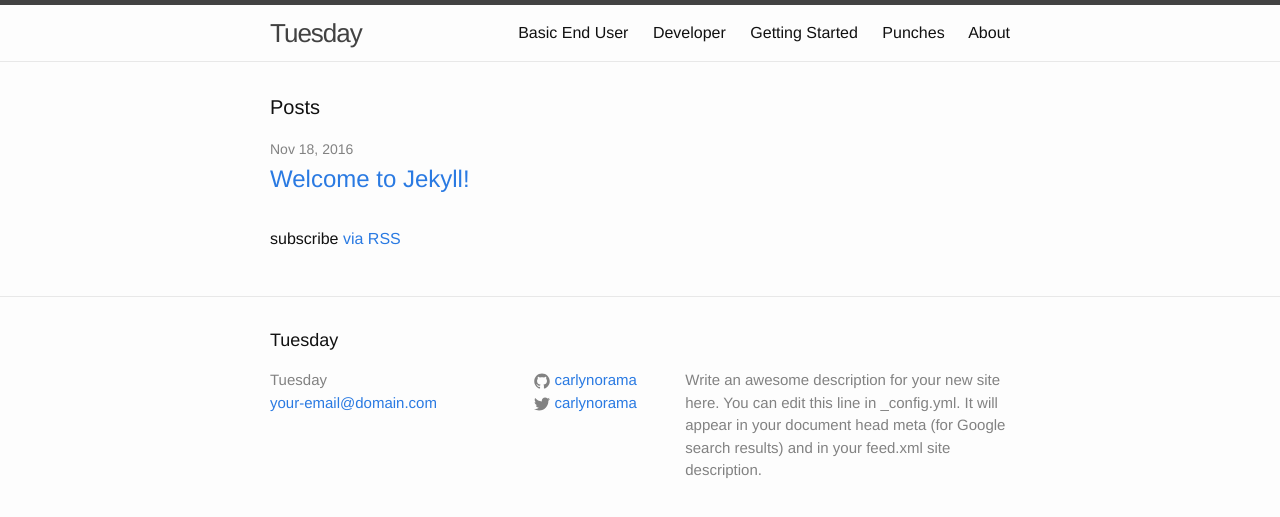
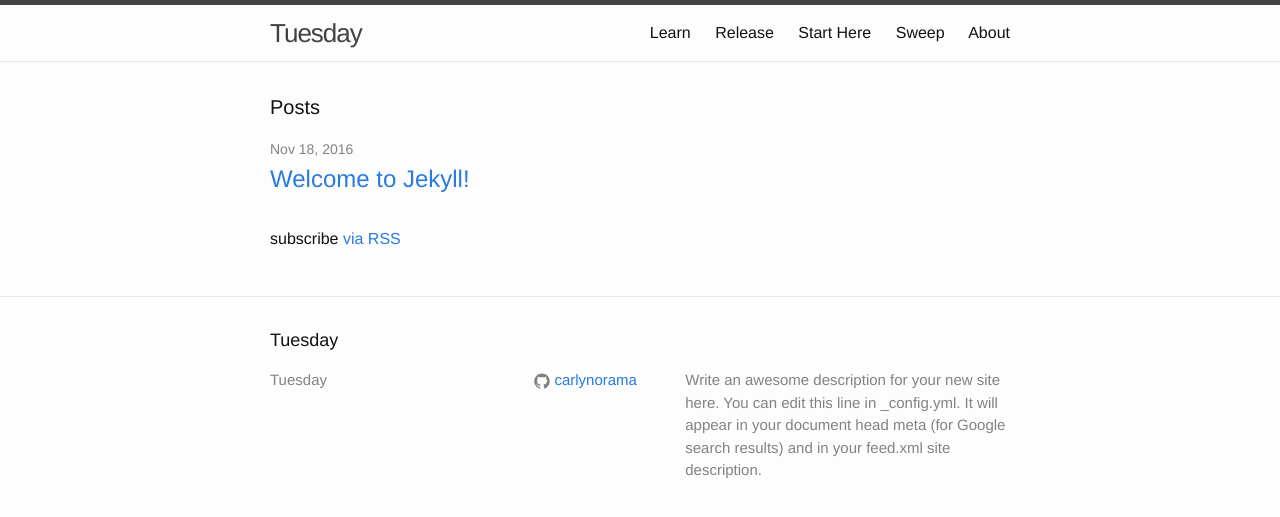
Before and after one commit to CRASHSpace/tuesday, a Jekyll site: the page built from index.html, in a window 1280 px wide. Shown: the top 517 px of the page. Built offline with Jekyll 4.4.1, drawn with Linux system fonts in a browser that asks for light colours.

Commit message:
Started adding content

```diff
--- a/_config.yml
+++ b/_config.yml
@@ -7,14 +7,14 @@
 
 # Site settings
 title: Tuesday
-email: your-email@domain.com
+#email: your-email@domain.com
 description: > # this means to ignore newlines until "baseurl:"
   Write an awesome description for your new site here. You can edit this
   line in _config.yml. It will appear in your document head meta (for
   Google search results) and in your feed.xml site description.
 baseurl: "" # the subpath of your site, e.g. /blog
 url: "http://carlynorama.github.io/tuesday" # the base hostname & protocol for your site
-twitter_username: carlynorama
+#twitter_username:
 github_username:  carlynorama
 
 # Build settings
@@ -22,15 +22,15 @@ markdown: kramdown
 
 collections:
   #permalink: '/:collection/:path/'
-  gettingstarted:
+  start:
     output: true
-    title: Getting Started
-  basicenduser:
+    title: Start Here
+  sweep:
     output: false
-    title: Basic End User
-  developer:
+    title: Sweep
+  learn:
     output: false
-    title: Developer
-  pressurevalve:
+    title: Learn
+  release:
     output: false
-    title: Punches
+    title: Release
--- a/_data/collections.yml
+++ /dev/null
@@ -1,4 +0,0 @@
-
-- title: Getting Started
-  docs:
-  - recommended_reading
```
Also changed, not shown: _gettingstarted/recommended_reading.md (deleted, +0 -10 lines), _start/next_checklist.md (added, +32 -0 lines), _start/recommended_reading.md (added, +11 -0 lines), _start/starter_checklist.md (added, +59 -0 lines).
